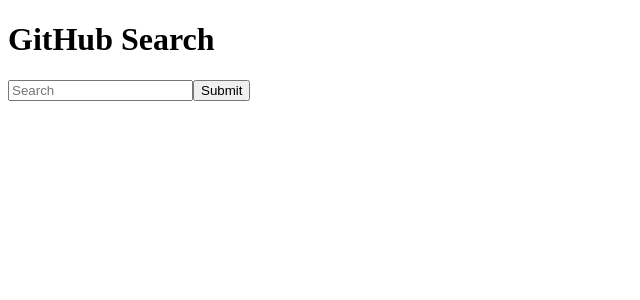
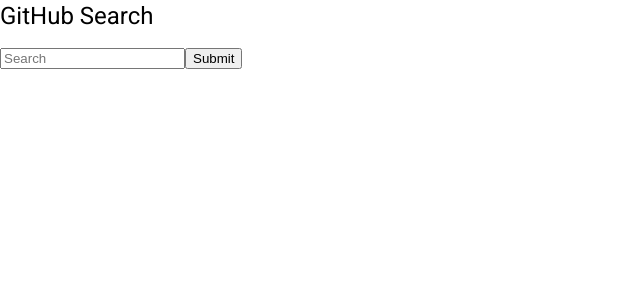
Before and after one commit to vmase001/git-search, an Angular app: page / in a window 1280 px wide. Shown: the top 300 px of the page, without its empty margins (0-640 px from the left). Built offline with nearby package versions, Linux system fonts and the light colour scheme.

Commit message:
Add angular material
testing git commit

```diff
--- a/angular.json
+++ b/angular.json
@@ -34,6 +34,7 @@
               "src/assets"
             ],
             "styles": [
+              "@angular/material/prebuilt-themes/indigo-pink.css",
               "src/styles.scss"
             ],
             "scripts": []
@@ -102,6 +103,7 @@
               "src/assets"
             ],
             "styles": [
+              "@angular/material/prebuilt-themes/indigo-pink.css",
               "src/styles.scss"
             ],
             "scripts": []
--- a/package.json
+++ b/package.json
@@ -11,10 +11,12 @@
   "private": true,
   "dependencies": {
     "@angular/animations": "^15.0.3",
+    "@angular/cdk": "^15.0.2",
     "@angular/common": "^15.0.3",
     "@angular/compiler": "^15.0.3",
     "@angular/core": "^15.0.3",
     "@angular/forms": "^15.0.3",
+    "@angular/material": "^15.0.2",
     "@angular/platform-browser": "^15.0.3",
     "@angular/platform-browser-dynamic": "^15.0.3",
     "@angular/router": "^15.0.3",
--- a/src/index.html
+++ b/src/index.html
@@ -6,8 +6,11 @@
   <base href="/">
   <meta name="viewport" content="width=device-width, initial-scale=1">
   <link rel="icon" type="image/x-icon" href="favicon.ico">
+  <link rel="preconnect" href="https://fonts.gstatic.com">
+  <link href="https://fonts.googleapis.com/css2?family=Roboto:wght@300;400;500&display=swap" rel="stylesheet">
+  <link href="https://fonts.googleapis.com/icon?family=Material+Icons" rel="stylesheet">
 </head>
-<body>
+<body class="mat-typography">
   <app-root></app-root>
 </body>
 </html>
--- a/src/styles.scss
+++ b/src/styles.scss
@@ -1 +1,4 @@
 /* You can add global styles to this file, and also import other style files */
+
+html, body { height: 100%; }
+body { margin: 0; font-family: Roboto, "Helvetica Neue", sans-serif; }
```
Also changed, not shown: src/app/app.module.ts (+2 -7 lines), src/app/shared/shared.module.ts (added, +108 -0 lines), 1 other file (tests, documents, lock files or other folders).
